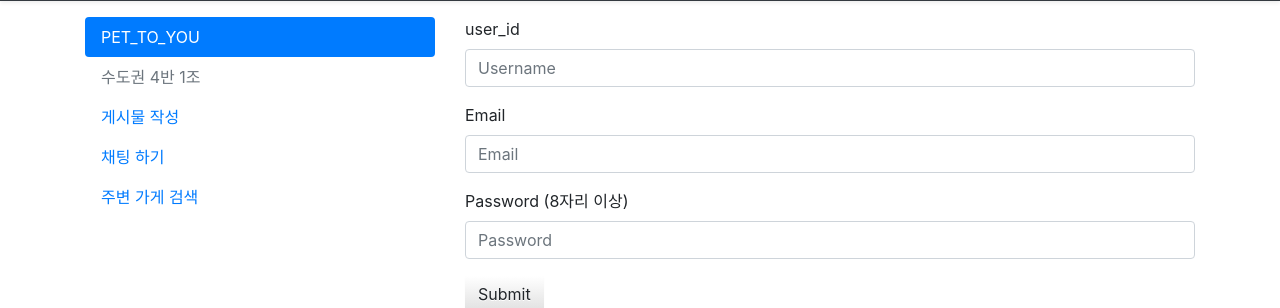
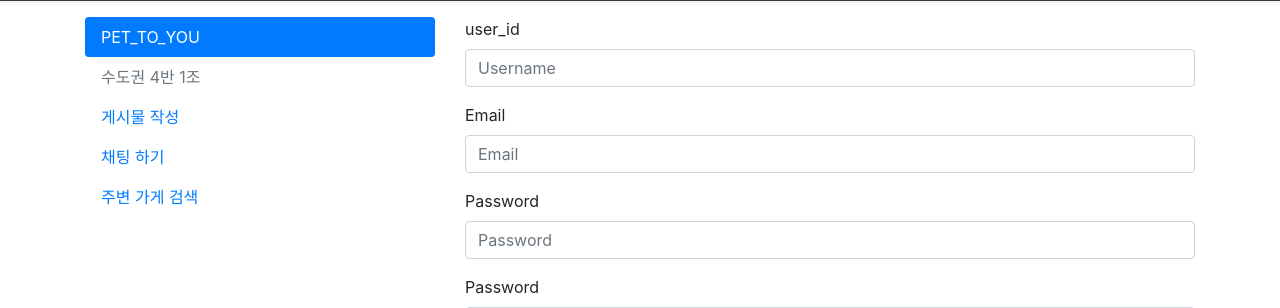
Before and after one commit to KimMinGyu-ay/mini_project1, a Django app: page /member/signup/ in a window 1280 px wide. Shown: the part 127-435 px from the top of the page. Run offline with Django 3.2, Linux system fonts and the light colour scheme; some libraries are stand-ins or nearby versions.

Commit message:
password수정

```diff
--- a/member/templates/video/user_login.html
+++ b/member/templates/video/user_login.html
@@ -40,7 +40,7 @@
                     </div>
                     <div class="form-group">
                         <label for="password">Password</label>
-                        <input type="text" name="password" class="form-control" id="password" placeholder="Password">
+                        <input type="password" name="password" class="form-control" id="password" placeholder="Password">
                     </div>
                     <button type="submit" class="btn btn-default">Submit</button>
                     <a href= /member/signup><input type='button' class="btn btn-default" value='회원가입'></a>
--- a/member/templates/video/user_new.html
+++ b/member/templates/video/user_new.html
@@ -39,13 +39,13 @@
                         <input type="text" name="email" class="form-control" id="email" placeholder="Email">
                     </div>
                     <div class="form-group">
-                        <label for="password">Password (8자리 이상)</label>
-                        <input type="text" name="password" class="form-control" id="password" placeholder="Password">
+                        <label for="password1">Password</label>
+                        <input type="password" name="password1" class="form-control" id="password2" placeholder="Password">
                     </div>
-                    {% comment %} <div class="form-group">
-                        <label for="dognumber">dognumber</label>
-                        <input type="text" name="dognumber" class="form-control" id="dognumber" placeholder="dognumber">
-                    </div> {% endcomment %}
+                    <div class="form-group">
+                        <label for="password2">Password</label>
+                        <input type="password" name="password2" class="form-control" id="password2" placeholder="re Password">
+                    </div>
                     <button type="submit" class="btn btn-default">Submit</button>
                 </div>
                 <img src="dogplay.jpg" width="1170" height="300"/>
```
